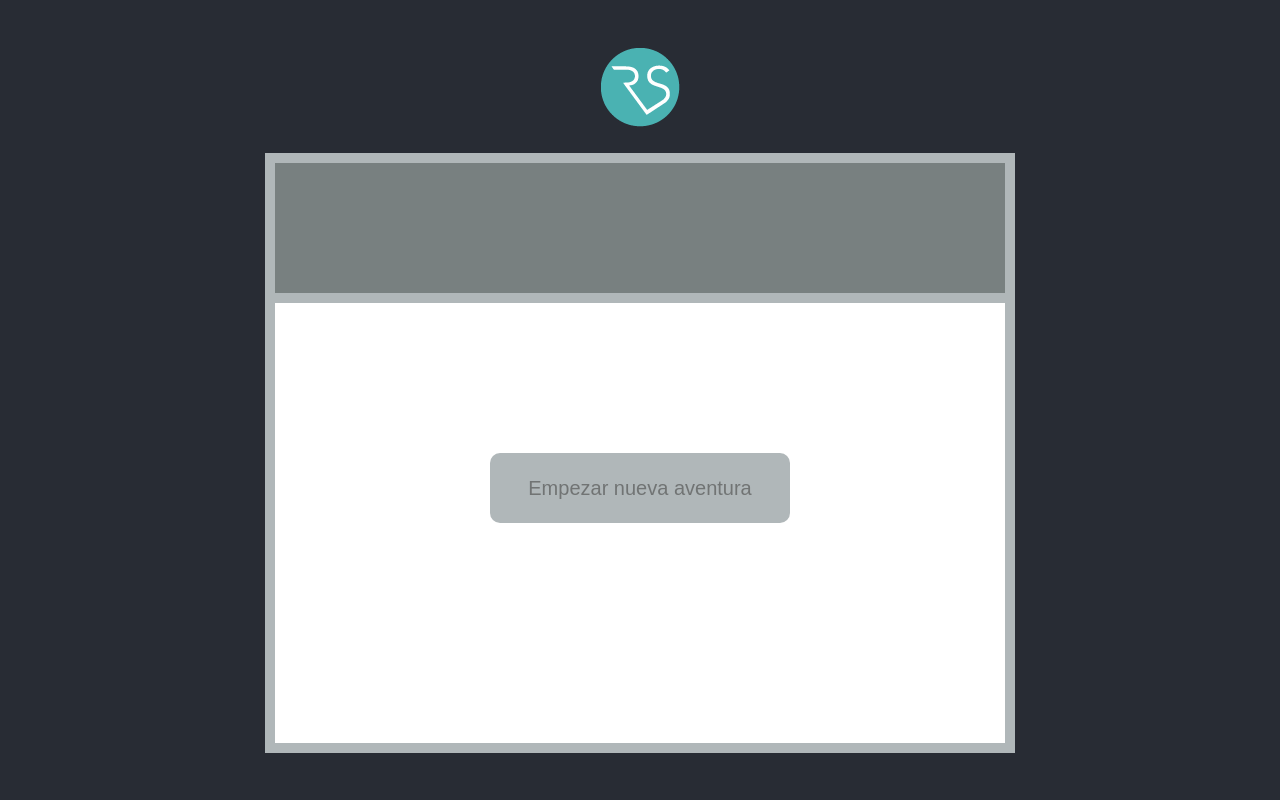
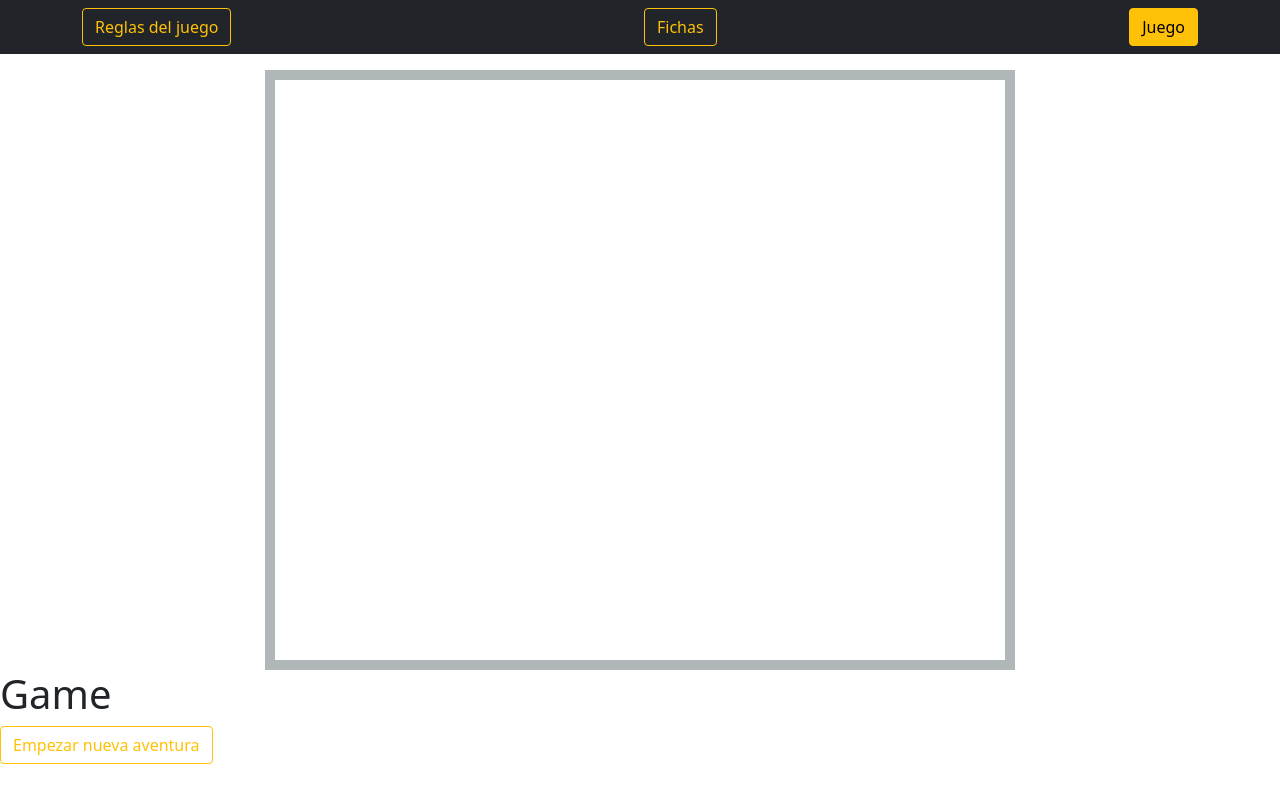
Before and after one commit to rosaserranogarcia/seedtagwars, a React (Create React App) app: page /Game in a window 1280 px wide. Built offline with nearby package versions, Linux system fonts and the light colour scheme.

Commit message:
gestion de rutas con react routes

```diff
--- a/package.json
+++ b/package.json
@@ -9,6 +9,7 @@
     "bootstrap": "^5.1.3",
     "react": "^17.0.2",
     "react-dom": "^17.0.2",
+    "react-router-dom": "^6.2.1",
     "react-scripts": "5.0.0",
     "web-vitals": "^2.1.4"
   },
--- a/src/App.css
+++ b/src/App.css
@@ -1,24 +1,6 @@
-.App {
-  text-align: center;
-}
-
-.App-logo {
-  height: 40vmin;
-}
-
-.App-header {
-  background-color: #282c34;
-  min-height: 100vh;
-  display: flex;
-  flex-direction: column;
-  align-items: center;
-  justify-content: center;
-  font-size: calc(10px + 2vmin);
-}
-
-.App-content {
+.container-sm {
   margin-top: 1em;
-  background-color: #fff;
+  background-color: #ffffff;
   width: 750px;
   height: 600px;
   display: flex;
@@ -26,23 +8,3 @@
   align-items: center;
   box-shadow: inset 0 0 0 10px rgb(176, 183, 185);
 }
-.heder {
-  background-color: rgb(120, 128, 128);
-  width: 750px;
-  height: 150px;
-  box-shadow: inset 0 0 0 10px rgb(176, 183, 185);
-
-}
-
-.btn-ini {
-  text-align: center;
-  background-color: rgb(176, 183, 185);
-  color: rgb(113, 116, 116);
-  font-size: 20px;
-  font-style: bold;
-  border: none;
-  width: 300px;
-  height: 70px;
-  margin-top: 150px;
-  border-radius: 10px;
-}
--- a/src/App.jsx
+++ b/src/App.jsx
@@ -1,16 +1,17 @@
+
+import Navbar from "./componentes/Navbar";
 import './App.css';
-function App() {
-  return (
-    <div className="App">
-      <header className="App-header">
-        <img src= "/logo-rosa.png" alt="logo" />
-        <section className="App-content">
-          <div className="heder"></div>
-        <button className='btn btn-ini'>Empezar nueva aventura</button>
-        </section>
-      </header>
-    </div>
+
+const App = () => {
+    return (
+      <div>
+      <Navbar/>
+      <div>
+
+          <div className="container-sm"></div>
+           </div>
+           </div>
   );
-}
+};
 
 export default App;
--- /dev/null
+++ b/src/componentes/Navbar.jsx
@@ -0,0 +1,16 @@
+import { NavLink } from "react-router-dom"
+
+const Navbar = () => {
+
+    return (
+        <nav className= "navbar navbar-dark bg-dark">
+        <div className="container">
+            <NavLink to="/rules" className="btn btn-outline-warning">Reglas del juego</NavLink>
+            <NavLink to="/pieces"className="btn btn-outline-warning">Fichas</NavLink>
+            <NavLink to="/game" className="btn btn-outline-warning">Juego</NavLink>
+        </div>
+        </nav>
+    )
+};
+
+export default Navbar;
--- a/src/index.js
+++ b/src/index.js
@@ -1,17 +1,25 @@
-import React from 'react';
+
 import ReactDOM from 'react-dom';
-import './index.css';
-import App from './App';
-import reportWebVitals from './reportWebVitals';
+import "bootstrap/dist/css/bootstrap.min.css";
+
+import App from "./App";
+import Game from "./routes/Game";
+import Pieces from "./routes/Pieces";
+import Rules from "./routes/Rules";
+
+import { BrowserRouter, Routes, Route } from 'react-router-dom';
+
+
 
 ReactDOM.render(
-  <React.StrictMode>
-    <App />
-  </React.StrictMode>,
+      <BrowserRouter>
+
+<App />
+       <Routes>
+          <Route path="rules" element={<Rules />} />
+          <Route path="Pieces" element={<Pieces />} />
+          <Route path="Game" element={<Game />} />
+       </Routes>
+       </BrowserRouter>,
   document.getElementById('root')
 );
-
-// If you want to start measuring performance in your app, pass a function
-// to log results (for example: reportWebVitals(console.log))
-// or send to an analytics endpoint. Learn more: https://bit.ly/CRA-vitals
-reportWebVitals();
--- /dev/null
+++ b/src/routes/Game.jsx
@@ -0,0 +1,13 @@
+import { Link } from "react-router-dom"
+const Game = () => {
+
+return (
+    <div>
+        <h1>Game</h1>
+            <Link to="/" className="btn btn-outline-warning">Empezar nueva aventura</Link>
+    </div>
+);
+
+};
+
+export default Game;
--- /dev/null
+++ b/src/routes/Pieces.jsx
@@ -0,0 +1,13 @@
+import { Link } from "react-router-dom"
+const Pieces = () => {
+
+    return (
+        <div>
+            <h1>Pieces</h1>
+            <Link to="/" className="btn btn-outline-warning">Empezar nueva aventura</Link>
+        </div>
+    )
+
+    }
+
+    export default Pieces
--- /dev/null
+++ b/src/routes/Rules.jsx
@@ -0,0 +1,16 @@
+import { Link } from "react-router-dom"
+
+
+
+const Rules= () => {
+
+    return (
+        <div>
+            <h1>Rules</h1>
+            <Link to="/" className="btn btn-outline-warning">Empezar nueva aventura</Link>
+             </div>
+    )
+
+    }
+
+    export default Rules
```
Also changed, not shown: 1 other file (tests, documents, lock files or other folders).
